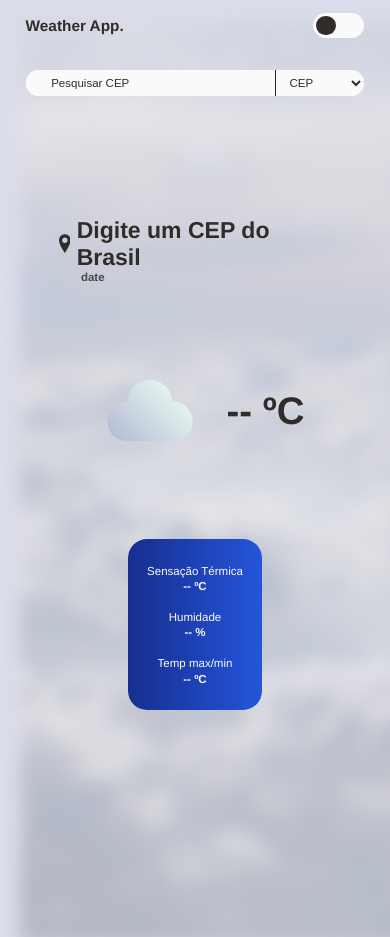
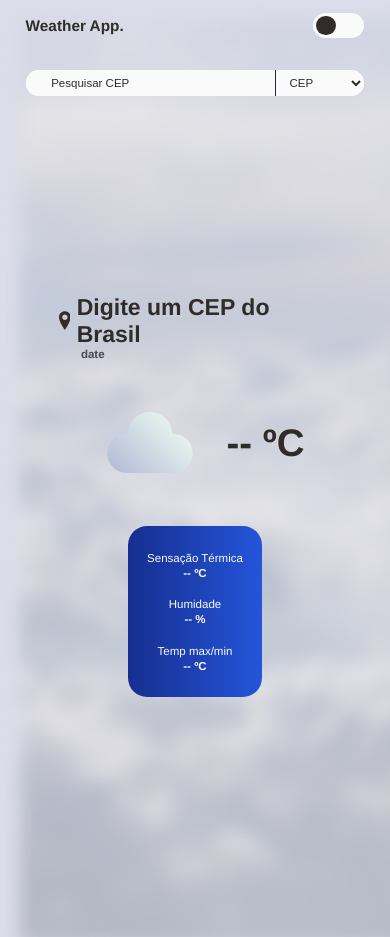
Before and after one commit to yagomouro/weather-app, a website: page public/index.html in a window 390 px wide. Drawn offline with Linux system fonts and the light colour scheme; no server answers.

Commit message:
fix responsive

```diff
--- a/public/css/style.scss
+++ b/public/css/style.scss
@@ -205,7 +205,7 @@ body {
                 max-width: 60rem;
                 height: max-content;
 
-                gap: 10rem;
+                gap: 8rem;
 
                 margin: auto;
                 justify-content: space-between;
@@ -247,9 +247,11 @@ body {
                             }
                         }
                     }
-                    @media screen and (max-width: 450px) {
-                        gap: 1rem;
-                    }
+                }
+                @media screen and (max-width: 550px) {
+                    margin-top: 10rem;
+
+                    gap: 3rem !important;
                 }
 
                 .weather {
--- a/public/index.html
+++ b/public/index.html
@@ -5,6 +5,11 @@
         <meta http-equiv="X-UA-Compatible" content="IE=edge" />
         <meta name="viewport" content="width=device-width, initial-scale=1.0" />
         <link rel="stylesheet" href="/css/style.css" />
+        <link
+            rel="shortcut icon"
+            href="/img/cloudy-day.svg"
+            type="image/x-icon"
+        />
         <title>Weather App</title>
     </head>
     <body>
```
Also changed, not shown: public/css/style.css, 1 other file.
